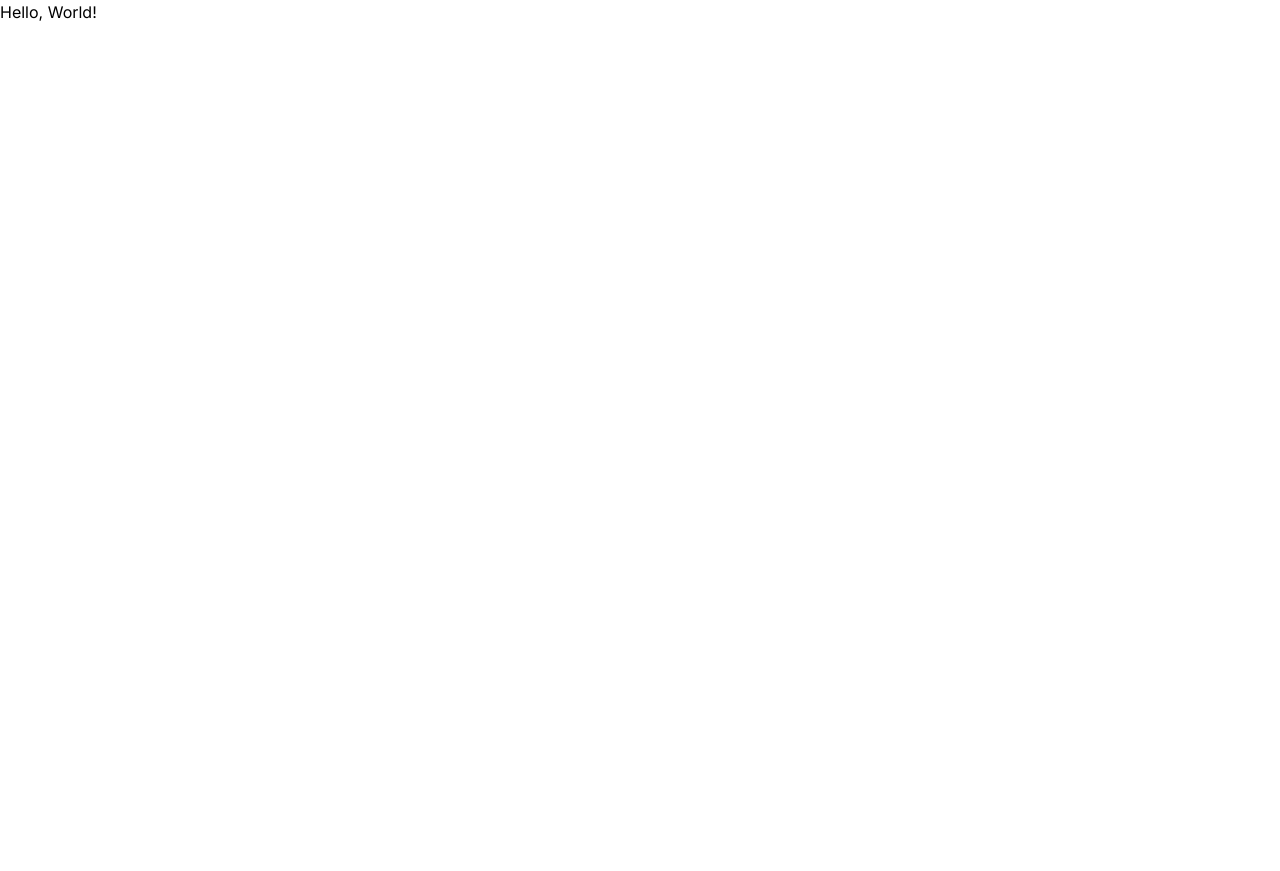
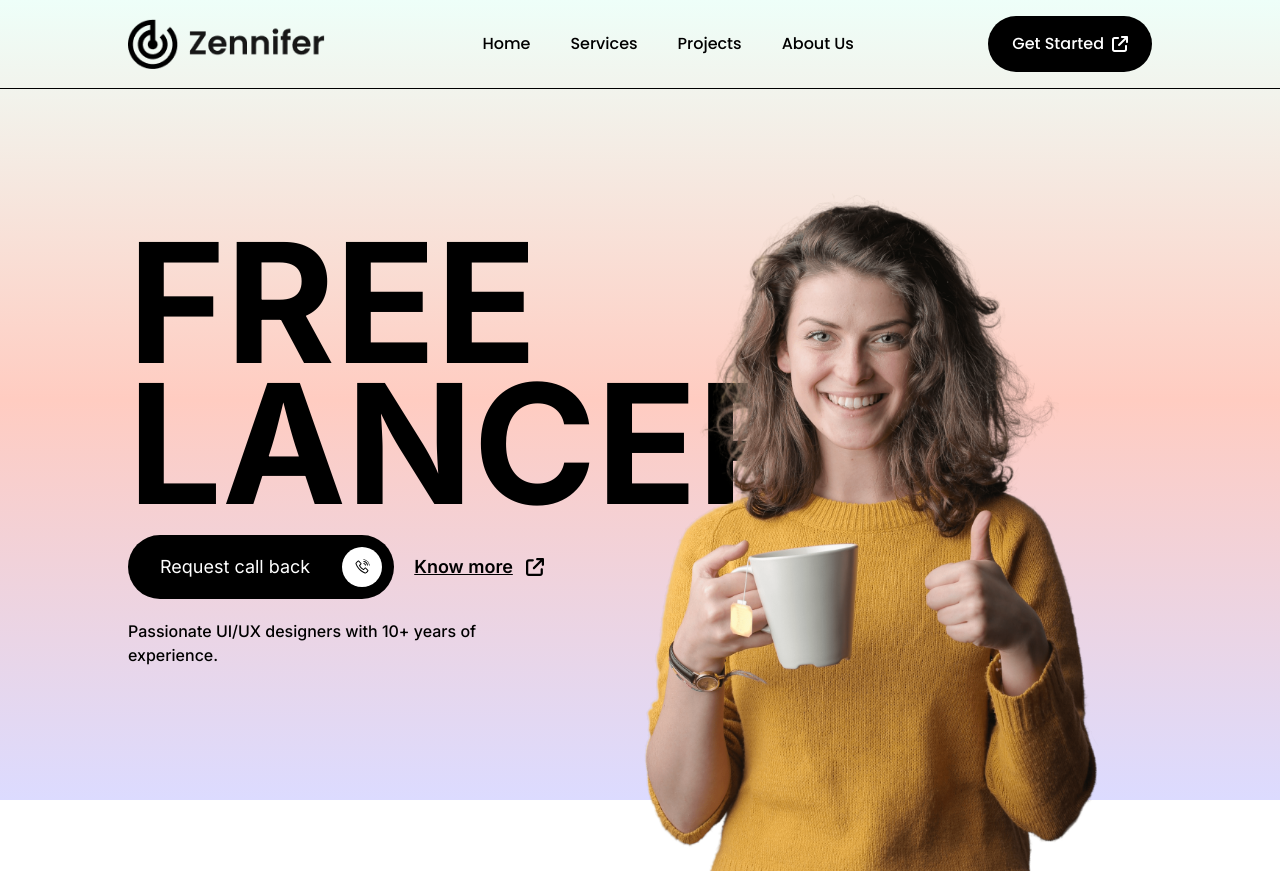
Before and after one commit to Karl-Horning/nextjs-components, a Next.js app: page / in a window 1280 px wide. Before the commit the page ends 800 px from the top, so only its background shows below. Built offline with nearby package versions, Linux system fonts and the light colour scheme.

Commit message:
Add navbar and header components to home

```diff
--- a/src/app/page.tsx
+++ b/src/app/page.tsx
@@ -1,3 +1,11 @@
+import Header from "@/components/Header/Header";
+import NavBar from "@/components/NavBar/NavBar";
+
 export default function Home() {
-    return <div>Hello, World!</div>;
+    return (
+        <main>
+            <NavBar />
+            <Header />
+        </main>
+    );
 }
```
